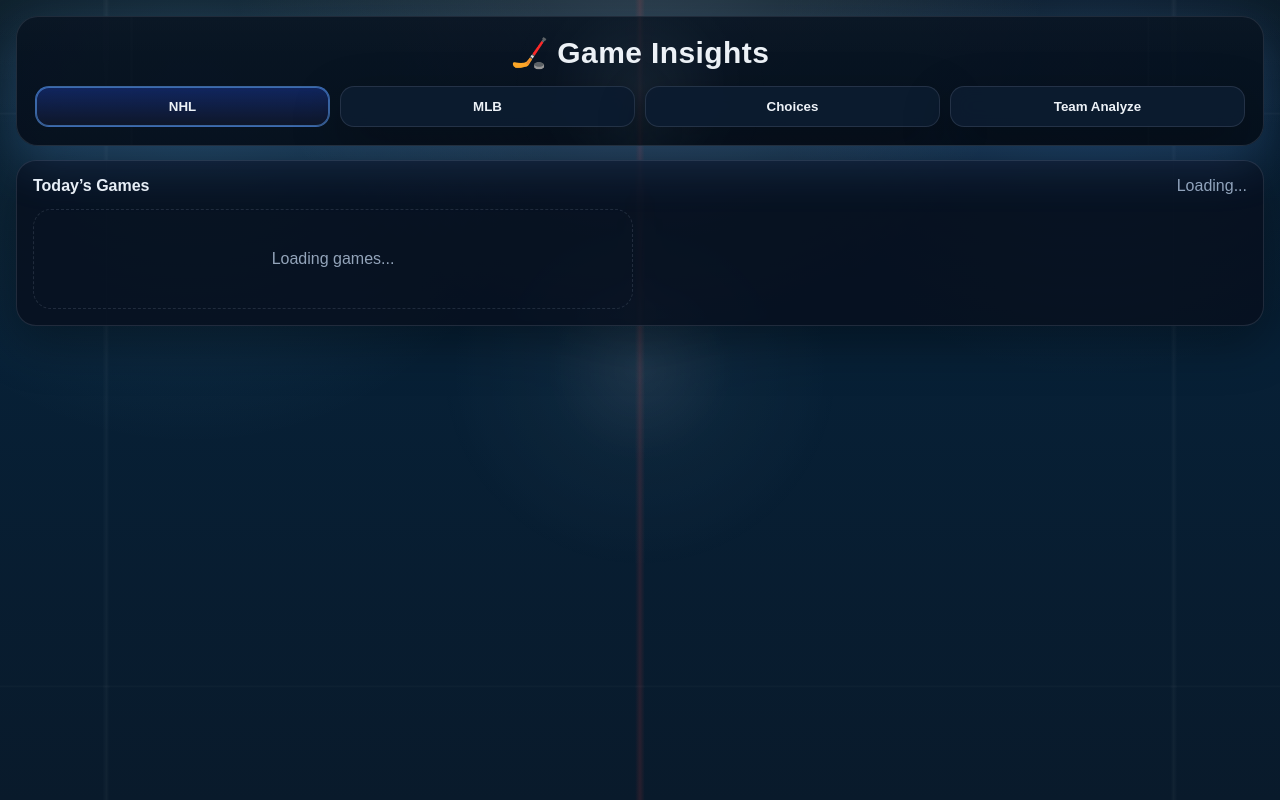
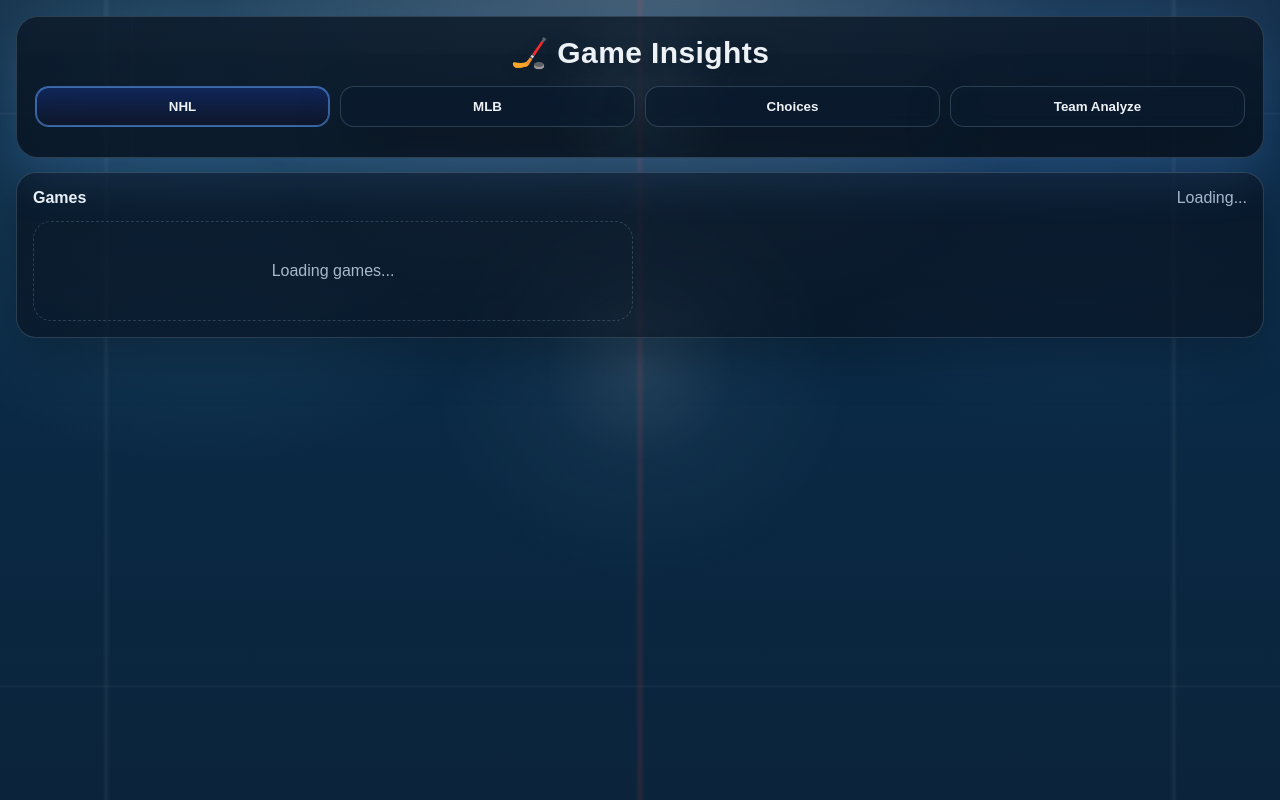
Before and after one commit to Fries91/nhl-predictor, a Flask app: page / in a window 1280 px wide. Run offline with Flask 3, Linux system fonts and the light colour scheme.

Commit message:
Refactor CSS styles and update HTML structure

```diff
--- a/templates/index.html
+++ b/templates/index.html
@@ -8,18 +8,18 @@
   <meta name="apple-mobile-web-app-title" content="Game Insights">
   <style>
     :root{
-      --panel:rgba(7,17,31,.88);
-      --panel-2:rgba(12,28,48,.94);
-      --line:rgba(148,163,184,.18);
+      --panel:rgba(8,19,33,.78);
+      --panel-2:rgba(13,30,50,.88);
+      --line:rgba(191,230,255,.18);
       --text:#edf2f7;
-      --muted:#93a4ba;
+      --muted:#a9b9cc;
       --green:#22c55e;
       --yellow:#facc15;
       --red:#ef4444;
       --blue:#60a5fa;
-      --ice:#bfe6ff;
-      --grass:#86efac;
-      --shadow:0 18px 50px rgba(0,0,0,.30);
+      --ice:#d7f0ff;
+      --grass:#a7f3d0;
+      --shadow:0 18px 50px rgba(0,0,0,.24);
     }
 
     *{box-sizing:border-box}
@@ -30,10 +30,10 @@
       color:var(--text);
       min-height:100vh;
       background:
-        radial-gradient(circle at 50% -10%, rgba(191,230,255,.22), transparent 38%),
-        radial-gradient(circle at 15% 10%, rgba(125,211,252,.14), transparent 28%),
-        radial-gradient(circle at 85% 8%, rgba(96,165,250,.12), transparent 24%),
-        linear-gradient(180deg,#02101b 0%, #072036 45%, #091a2b 100%);
+        radial-gradient(circle at 50% -10%, rgba(191,230,255,.34), transparent 40%),
+        radial-gradient(circle at 16% 10%, rgba(125,211,252,.20), transparent 30%),
+        radial-gradient(circle at 84% 9%, rgba(96,165,250,.17), transparent 28%),
+        linear-gradient(180deg,#072038 0%, #0a2a46 42%, #0b243b 100%);
       background-attachment:fixed;
       position:relative;
       overflow-x:hidden;
@@ -50,41 +50,41 @@
 
     body.theme-nhl::before{
       background:
-        linear-gradient(90deg, transparent 8%, rgba(255,255,255,.05) 8.3%, transparent 8.6%, transparent 49.6%, rgba(239,68,68,.18) 50%, transparent 50.4%, transparent 91.4%, rgba(255,255,255,.05) 91.7%, transparent 92%),
-        linear-gradient(180deg, transparent 14%, rgba(255,255,255,.04) 14.2%, transparent 14.4%, transparent 85.6%, rgba(255,255,255,.04) 85.8%, transparent 86%);
+        linear-gradient(90deg, transparent 8%, rgba(255,255,255,.08) 8.3%, transparent 8.6%, transparent 49.6%, rgba(239,68,68,.18) 50%, transparent 50.4%, transparent 91.4%, rgba(255,255,255,.08) 91.7%, transparent 92%),
+        linear-gradient(180deg, transparent 14%, rgba(255,255,255,.06) 14.2%, transparent 14.4%, transparent 85.6%, rgba(255,255,255,.06) 85.8%, transparent 86%);
       opacity:.75;
     }
 
     body.theme-nhl::after{
       background:
-        radial-gradient(circle at 50% 46%, rgba(255,255,255,.08), transparent 12%),
-        radial-gradient(circle at 50% 46%, rgba(191,230,255,.07), transparent 26%),
-        linear-gradient(180deg, rgba(255,255,255,.04), transparent 18%);
+        radial-gradient(circle at 50% 46%, rgba(255,255,255,.10), transparent 12%),
+        radial-gradient(circle at 50% 46%, rgba(191,230,255,.09), transparent 28%),
+        linear-gradient(180deg, rgba(255,255,255,.06), transparent 18%);
       mix-blend-mode:screen;
-      opacity:.7;
+      opacity:.65;
     }
 
     body.theme-mlb{
       background:
-        radial-gradient(circle at 50% -10%, rgba(134,239,172,.16), transparent 38%),
-        radial-gradient(circle at 12% 8%, rgba(34,197,94,.10), transparent 28%),
-        radial-gradient(circle at 88% 10%, rgba(96,165,250,.08), transparent 26%),
-        linear-gradient(180deg,#08140b 0%, #0d2915 42%, #122014 100%);
+        radial-gradient(circle at 50% -10%, rgba(134,239,172,.22), transparent 38%),
+        radial-gradient(circle at 12% 8%, rgba(34,197,94,.14), transparent 28%),
+        radial-gradient(circle at 88% 10%, rgba(96,165,250,.10), transparent 26%),
+        linear-gradient(180deg,#0a1a0f 0%, #10311b 42%, #112617 100%);
     }
 
     body.theme-mlb::before{
       background:
-        radial-gradient(circle at 50% 100%, rgba(120,113,108,.16), transparent 34%),
-        linear-gradient(180deg, transparent 62%, rgba(120,113,108,.11) 72%, rgba(120,113,108,.14) 100%);
-      opacity:.8;
+        radial-gradient(circle at 50% 100%, rgba(120,113,108,.18), transparent 34%),
+        linear-gradient(180deg, transparent 62%, rgba(120,113,108,.12) 72%, rgba(120,113,108,.15) 100%);
+      opacity:.82;
     }
 
     body.theme-mlb::after{
       background:
-        radial-gradient(circle at 50% 78%, rgba(255,255,255,.10), transparent 1.4%),
-        conic-gradient(from 225deg at 50% 78%, transparent 0deg 43deg, rgba(255,255,255,.12) 43deg 47deg, transparent 47deg 313deg, rgba(255,255,255,.12) 313deg 317deg, transparent 317deg 360deg),
+        radial-gradient(circle at 50% 78%, rgba(255,255,255,.11), transparent 1.4%),
+        conic-gradient(from 225deg at 50% 78%, transparent 0deg 43deg, rgba(255,255,255,.13) 43deg 47deg, transparent 47deg 313deg, rgba(255,255,255,.13) 313deg 317deg, transparent 317deg 360deg),
         radial-gradient(circle at 50% 78%, rgba(34,197,94,.08), transparent 22%);
-      opacity:.5;
+      opacity:.56;
     }
 
     .wrap{
@@ -95,17 +95,17 @@
       z-index:1;
     }
 
-    .hero,.panel,.game-card,.drop,.tab-btn,.reason-btn,.choice-btn,select{
+    .hero,.panel,.game-card,.drop,.tab-btn,.reason-btn,.choice-btn,.day-btn,select{
       border:1px solid var(--line);
       box-shadow:var(--shadow);
-      backdrop-filter:blur(10px);
-      -webkit-backdrop-filter:blur(10px);
+      backdrop-filter:blur(8px);
+      -webkit-backdrop-filter:blur(8px);
     }
 
     .hero{
       border-radius:22px;
       padding:18px;
-      background:linear-gradient(180deg, rgba(8,20,34,.92), rgba(6,16,29,.92));
+      background:linear-gradient(180deg, rgba(9,23,39,.84), rgba(8,20,34,.84));
       margin-bottom:14px;
       position:sticky;
       top:0;
@@ -121,14 +121,14 @@
       pointer-events:none;
     }
 
-    .hero::before{opacity:.18}
+    .hero::before{opacity:.16}
     .hero::after{opacity:.12}
 
     body.theme-nhl .hero::before{
       background:
-        radial-gradient(circle at 50% 55%, rgba(191,230,255,.28), transparent 14%),
-        radial-gradient(circle at 50% 55%, rgba(255,255,255,.12), transparent 24%),
-        linear-gradient(90deg, transparent 9%, rgba(255,255,255,.08) 9.2%, transparent 9.4%, transparent 49.7%, rgba(239,68,68,.22) 50%, transparent 50.3%, transparent 90.6%, rgba(255,255,255,.08) 90.8%, transparent 91%);
+        radial-gradient(circle at 50% 55%, rgba(191,230,255,.30), transparent 14%),
+        radial-gradient(circle at 50% 55%, rgba(255,255,255,.13), transparent 24%),
+        linear-gradient(90deg, transparent 9%, rgba(255,255,255,.08) 9.2%, transparent 9.4%, transparent 49.7%, rgba(239,68,68,.16) 50%, transparent 50.3%, transparent 90.6%, rgba(255,255,255,.08) 90.8%, transparent 91%);
     }
 
     body.theme-nhl .hero::after{
@@ -139,15 +139,15 @@
       background:
         radial-gradient(circle at 50% 82%, rgba(255,255,255,.18), transparent 2.2%),
         conic-gradient(from 225deg at 50% 82%, transparent 0deg 43deg, rgba(255,255,255,.16) 43deg 47deg, transparent 47deg 313deg, rgba(255,255,255,.16) 313deg 317deg, transparent 317deg 360deg),
-        radial-gradient(circle at 50% 100%, rgba(120,113,108,.18), transparent 38%);
+        radial-gradient(circle at 50% 100%, rgba(120,113,108,.16), transparent 38%);
     }
 
     body.theme-mlb .hero::after{
-      background:linear-gradient(180deg, rgba(255,255,255,.05), transparent 34%);
+      background:linear-gradient(180deg, rgba(255,255,255,.06), transparent 34%);
     }
 
-    .hero.top-accent-nhl{box-shadow:0 18px 50px rgba(96,165,250,.20)}
-    .hero.top-accent-mlb{box-shadow:0 18px 50px rgba(34,197,94,.18)}
+    .hero.top-accent-nhl{box-shadow:0 18px 50px rgba(96,165,250,.18)}
+    .hero.top-accent-mlb{box-shadow:0 18px 50px rgba(34,197,94,.16)}
 
     h1{
       margin:0;
@@ -156,6 +156,7 @@
       letter-spacing:.4px;
       position:relative;
       z-index:1;
+      text-shadow:0 2px 16px rgba(0,0,0,.18);
     }
 
     .tabs{
@@ -169,7 +170,7 @@
 
     .tab-btn{
       appearance:none;
-      background:var(--panel-2);
+      background:rgba(12,28,48,.72);
       color:var(--text);
       padding:12px 14px;
       border-radius:14px;
@@ -182,27 +183,52 @@
     .tab-btn.active{
       border-color:rgba(96,165,250,.55);
       box-shadow:0 0 0 1px rgba(96,165,250,.55) inset;
-      background:linear-gradient(180deg, rgba(30,64,175,.45), rgba(15,23,42,.95));
+      background:linear-gradient(180deg, rgba(30,64,175,.38), rgba(15,23,42,.80));
     }
 
     body.theme-mlb .tab-btn.active{
       border-color:rgba(34,197,94,.46);
       box-shadow:0 0 0 1px rgba(34,197,94,.42) inset;
-      background:linear-gradient(180deg, rgba(22,101,52,.42), rgba(15,23,42,.95));
+      background:linear-gradient(180deg, rgba(22,101,52,.36), rgba(15,23,42,.82));
+    }
+
+    .day-tabs{
+      display:flex;
+      gap:10px;
+      flex-wrap:wrap;
+      margin-top:12px;
+      position:relative;
+      z-index:1;
+    }
+
+    .day-btn{
+      appearance:none;
+      background:rgba(12,28,48,.70);
+      color:var(--text);
+      padding:10px 14px;
+      border-radius:999px;
+      cursor:pointer;
+      font-weight:800;
+    }
+
+    .day-btn.active{
+      border-color:rgba(250,204,21,.45);
+      box-shadow:0 0 0 1px rgba(250,204,21,.32) inset;
+      color:#fde68a;
     }
 
     .featured-pick{
       border:1px solid var(--line);
       border-radius:18px;
       padding:14px 16px;
-      background:linear-gradient(180deg, rgba(9,23,40,.88), rgba(7,17,31,.96));
+      background:linear-gradient(180deg, rgba(10,25,43,.78), rgba(7,17,31,.84));
       box-shadow:var(--shadow);
       position:relative;
       z-index:1;
     }
 
     body.theme-mlb .featured-pick{
-      background:linear-gradient(180deg, rgba(14,36,20,.88), rgba(9,22,14,.96));
+      background:linear-gradient(180deg, rgba(14,36,20,.80), rgba(9,22,14,.86));
     }
 
     .featured-top{
@@ -249,7 +275,7 @@
     }
 
     .panel{
-      background:var(--panel);
+      background:linear-gradient(180deg, rgba(8,19,33,.76), rgba(8,19,33,.70));
       border-radius:20px;
       padding:16px;
       margin-bottom:14px;
@@ -626,13 +652,15 @@
         <button class="tab-btn" data-tab="analyze">Team Analyze</button>
       </div>
 
+      <div class="day-tabs" id="dayTabs"></div>
+
       <div class="error" id="topError"></div>
       <div id="featuredPick" class="hidden" style="margin-top:12px;"></div>
     </div>
 
     <div class="panel" id="boardPanel">
       <div class="section-head">
-        <strong id="boardTitle">Today’s Games</strong>
+        <strong id="boardTitle">Games</strong>
         <span class="muted" id="boardHint">Loading...</span>
       </div>
       <div id="boardArea" class="grid">
@@ -677,7 +705,8 @@
         teams: { nhl: null, mlb: null },
         analyze: { nhl: null, mlb: null },
         selectedGameIdBySport: { nhl: null, mlb: null },
-        selectedAnalyzeTeamBySport: { nhl: null, mlb: null }
+        selectedAnalyzeTeamBySport: { nhl: null, mlb: null },
+        selectedDayIndexBySport: { nhl: 0, mlb: 0 }
       };
 
       function byId(id){ return document.getElementById(id); }
@@ -741,7 +770,7 @@
         document.body.className = sport === 'mlb' ? 'theme-mlb' : 'theme-nhl';
         byId('hero').className = 'hero ' + (sport === 'mlb' ? 'top-accent-mlb' : 'top-accent-nhl');
         byId('titleText').textContent = sport === 'mlb' ? '⚾ Game Insights' : '🏒 Game Insights';
-        byId('boardTitle').textContent = sport === 'mlb' ? 'Today’s MLB Games' : 'Today’s NHL Games';
+        byId('boardTitle').textContent = sport === 'mlb' ? 'MLB Games' : 'NHL Games';
       }
 
       function refreshTabButtons(){
@@ -771,6 +800,57 @@
         }
       }
 
+      function boardPayload(){
+        return state.boards[state.sport];
+      }
+
+      function boardDays(){
+        const payload = boardPayload();
+        const days = (payload && payload.days) || [];
+        return Array.isArray(days) ? days : [];
+      }
+
+      function selectedDayIndex(){
+        const days = boardDays();
+        let idx = Number(state.selectedDayIndexBySport[state.sport] || 0);
+        if(idx < 0) idx = 0;
+        if(idx >= days.length) idx = 0;
+        state.selectedDayIndexBySport[state.sport] = idx;
+        return idx;
+      }
+
+      function currentBoardDay(){
+        const days = boardDays();
+        if(!days.length) return null;
+        return days[selectedDayIndex()] || days[0] || null;
+      }
+
+      function renderDayTabs(){
+        const host = byId('dayTabs');
+        const days = boardDays();
+
+        if(state.tab !== 'board' || !days.length){
+          host.innerHTML = '';
+          return;
+        }
+
+        host.innerHTML = days.map(function(day, idx){
+          const label = day.label || (idx === 0 ? 'Today' : idx === 1 ? 'Tomorrow' : ('Day ' + (idx + 1)));
+          const active = idx === selectedDayIndex() ? ' active' : '';
+          return '<button type="button" class="day-btn' + active + '" data-day-index="' + idx + '">' + esc(label) + '</button>';
+        }).join('');
+
+        host.querySelectorAll('[data-day-index]').forEach(function(btn){
+          btn.addEventListener('click', function(){
+            state.selectedDayIndexBySport[state.sport] = Number(this.getAttribute('data-day-index'));
+            state.selectedGameIdBySport[state.sport] = null;
+            renderDayTabs();
+            renderFeaturedPick();
+            renderBoard();
+          });
+        });
+      }
+
       function findInsight(gameId){
         const payload = state.insights[state.sport];
         if(!payload || !payload.insights) return null;
@@ -779,9 +859,14 @@
         }) || null;
       }
 
+      function currentDayGames(){
+        const day = currentBoardDay();
+        return ((day && day.games) || []).slice();
+      }
+
       function getTopInsight(){
-        const payload = state.insights[state.sport];
-        const list = (payload && payload.insights) || [];
+        const games = currentDayGames();
+        const list = games.map(function(g){ return findInsight(g.id); }).filter(Boolean);
         if(!list.length) return null;
         return list.slice().sort(function(a,b){
           return Number(b.confidence || 0) - Number(a.confidence || 0);
@@ -789,8 +874,7 @@
       }
 
       function boardGames(){
-        const board = state.boards[state.sport];
-        const games = ((((board || {}).days || [])[0] || {}).games || []).slice();
+        const games = currentDayGames();
         return games.sort(function(a,b){
           const ia = findInsight(a.id);
           const ib = findInsight(b.id);
@@ -850,6 +934,11 @@
         return Number((insight || {}).confidence || 0) >= 24 ? 'chip chip-strong' : 'chip chip-tight';
       }
 
+      function playerPickText(insight, side){
+        const pick = (((insight || {}).playerPicks || {})[side]) || {};
+        return pick.player || 'No player pick yet';
+      }
+
       function renderFeaturedPick(){
         const host = byId('featuredPick');
         const insight = getTopInsight();
@@ -863,10 +952,7 @@
         const pred = derivePredictedScore(insight);
         const conf = Math.max(0, Math.min(100, Math.round(Number(insight.confidence || 0))));
         const extra = state.sport === 'nhl'
-          ? ('Point scorers: ' +
-            ((((insight.playerPicks || {}).away || {}).player) || 'No data') +
-            ' / ' +
-            ((((insight.playerPicks || {}).home || {}).player) || 'No data'))
+          ? ('Player picks: ' + playerPickText(insight, 'away') + ' / ' + playerPickText(insight, 'home'))
           : ('Probable pitchers: ' +
             ((((insight.probablePitchers || {}).away) || 'TBD')) +
             ' vs ' +
@@ -877,7 +963,7 @@
           '<div class="featured-pick">' +
             '<div class="featured-top">' +
               '<div>' +
-                '<div class="featured-title">Best ' + esc(state.sport.toUpperCase()) + ' pick today</div>' +
+                '<div class="featured-title">Best ' + esc(state.sport.toUpperCase()) + ' pick in this tab</div>' +
                 '<div class="featured-main">' + esc(insight.predictedWinner) + ' over ' + esc(insight.predictedLoser) + '</div>' +
                 '<div class="featured-sub">' +
                   esc(insight.awayCode) + ' @ ' + esc(insight.homeCode) +
@@ -929,8 +1015,8 @@
               (state.sport === 'nhl'
                 ? (
                     '<div class="chip">Likely point team: ' + esc(insight.likelyPointTeam) + '</div>' +
-                    '<div class="chip">' + esc((((insight.playerPicks || {}).away || {}).teamCode) || insight.awayCode) + ' point scorer: ' + esc((((insight.playerPicks || {}).away || {}).player) || 'No data') + '</div>' +
-                    '<div class="chip">' + esc((((insight.playerPicks || {}).home || {}).teamCode) || insight.homeCode) + ' point scorer: ' + esc((((insight.playerPicks || {}).home || {}).player) || 'No data') + '</div>'
+                    '<div class="chip">' + esc(insight.awayCode) + ' player pick: ' + esc(playerPickText(insight, 'away')) + '</div>' +
+                    '<div class="chip">' + esc(insight.homeCode) + ' player pick: ' + esc(playerPickText(insight, 'home')) + '</div>'
                   )
                 : '<div class="chip">Probable pitchers: ' + esc((((insight.probablePitchers || {}).away) || 'TBD') + ' vs ' + (((insight.probablePitchers || {}).home) || 'TBD')) + '</div>') +
             '</div>' +
@@ -939,20 +1025,14 @@
               ? (
                   '<div class="mini-grid">' +
                     '<div class="mini">' +
-                      '<div class="label">' + esc(insight.awayCode) + ' point scorer</div>' +
-                      '<div class="value" style="font-size:18px;">' + esc(((((insight.playerPicks || {}).away) || {}).player) || 'No data') + '</div>' +
-                      '<div class="muted" style="margin-top:6px;">' +
-                        esc(((((insight.playerPicks || {}).away) || {}).pointsLast3) ?? 0) + ' points in last ' +
-                        esc(((((insight.playerPicks || {}).away) || {}).gamesUsed) ?? 0) + ' games' +
-                      '</div>' +
+                      '<div class="label">' + esc(insight.awayCode) + ' player pick for a point</div>' +
+                      '<div class="value" style="font-size:18px;">' + esc(playerPickText(insight, 'away')) + '</div>' +
+                      '<div class="muted" style="margin-top:6px;">Any point this game</div>' +
                     '</div>' +
                     '<div class="mini">' +
-                      '<div class="label">' + esc(insight.homeCode) + ' point scorer</div>' +
-                      '<div class="value" style="font-size:18px;">' + esc(((((insight.playerPicks || {}).home) || {}).player) || 'No data') + '</div>' +
-                      '<div class="muted" style="margin-top:6px;">' +
-                        esc(((((insight.playerPicks || {}).home) || {}).pointsLast3) ?? 0) + ' points in last ' +
-                        esc(((((insight.playerPicks || {}).home) || {}).gamesUsed) ?? 0) + ' games' +
-                      '</div>' +
+                      '<div class="label">' + esc(insight.homeCode) + ' player pick for a point</div>' +
+                      '<div class="value" style="font-size:18px;">' + esc(playerPickText(insight, 'home')) + '</div>' +
+                      '<div class="muted" style="margin-top:6px;">Any point this game</div>' +
                     '</div>' +
                   '</div>'
                 )
@@ -964,15 +1044,16 @@
 
       function renderBoard(){
         const games = boardGames();
+        const day = currentBoardDay();
         const host = byId('boardArea');
 
         if(!games.length){
-          host.innerHTML = '<div class="empty">No games loaded for today.</div>';
+          host.innerHTML = '<div class="empty">No games loaded for this day.</div>';
           byId('boardHint').textContent = 'No games';
           return;
         }
 
-        byId('boardHint').textContent = games.length + ' games today';
+        byId('boardHint').textContent = (day && day.label ? day.label + ' • ' : '') + games.length + ' games';
 
         const openGameId = state.selectedGameIdBySport[state.sport];
         host.innerHTML = games.map(function(g, idx){
@@ -1002,8 +1083,8 @@
                 '<div class="chip">' + esc(g.venue || '') + '</div>' +
                 (state.sport === 'nhl'
                   ? (
-                      '<div class="chip">' + esc(g.awayCode) + ': ' + esc(((((insight || {}).playerPicks || {}).away || {}).player) || 'No data') + '</div>' +
-                      '<div class="chip">' + esc(g.homeCode) + ': ' + esc(((((insight || {}).playerPicks || {}).home || {}).player) || 'No data') + '</div>'
+                      '<div class="chip">' + esc(g.awayCode) + ' player pick: ' + esc(playerPickText(insight, 'away')) + '</div>' +
+                      '<div class="chip">' + esc(g.homeCode) + ' player pick: ' + esc(playerPickText(insight, 'home')) + '</div>'
                     )
                   : (
                       '<div class="chip">Pitchers: ' + esc(((((insight || {}).probablePitchers || {}).away) || 'TBD') + ' vs ' + ((((insight || {}).probablePitchers || {}).home) || 'TBD')) + '</div>'
@@ -1077,7 +1158,7 @@
         const host = byId('choicesArea');
 
         if(!games.length){
-          host.innerHTML = '<div class="empty">No games available for today.</div>';
+          host.innerHTML = '<div class="empty">No games available for this day.</div>';
           return;
         }
 
@@ -1246,6 +1327,7 @@
 
           await ensureBoardAndTeams();
 
+          renderDayTabs();
           renderFeaturedPick();
           renderBoard();
           renderChoices();
@@ -1275,6 +1357,7 @@
           } else {
             state.tab = tab;
           }
+          state.selectedGameIdBySport[state.sport] = null;
           fullRender();
         });
       });
@@ -1290,7 +1373,9 @@
         getJSON('/api/board/' + state.sport)
           .then(function(data){
             state.boards[state.sport] = data;
+            renderDayTabs();
             if(state.tab === 'board'){
+              renderFeaturedPick();
               renderBoard();
             } else if(state.tab === 'choices'){
               renderChoices();
```
Also changed, not shown: other parts of templates/index.html (+12 -12 lines).
